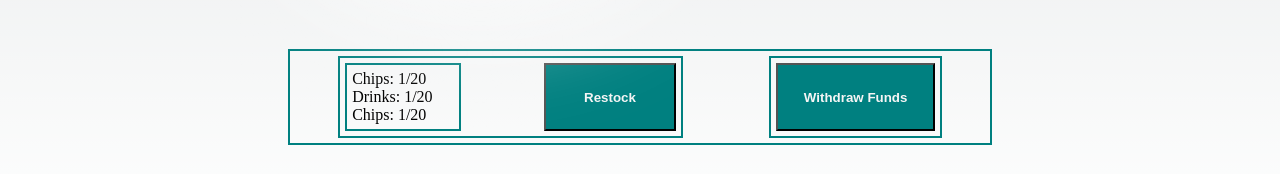
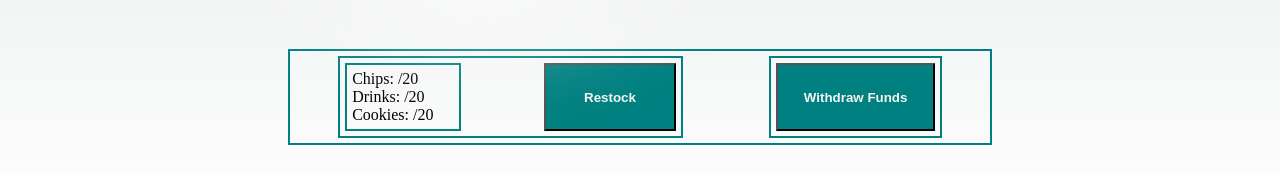
Before and after one commit to daryle-tan/vending-machine, a Next.js app in the folder client/: page / in a window 1280 px wide. Shown: the part 559-733 px from the top of the page. Built offline with nearby package versions, Linux system fonts and the light colour scheme; what wagmi would draw is missing.

Commit message:
displaying quantities in the Restock component

```diff
--- a/client/src/pages/Balance.js
+++ b/client/src/pages/Balance.js
@@ -10,10 +10,8 @@ function Balance({ state }) {
         // Call the getBalance function of the VendingMachine contract
         const contractBalance = await state.contract.getBalance()
         // Format the balance value as a string
-        const formattedBalance = await ethers.utils.formatEther(contractBalance)
-        // Update the balance in the UI
-        // const contractSpan = document.querySelector(".spanBalance")
-        // contractSpan.textContent = formattedBalance
+        const formattedBalance = ethers.utils.formatEther(contractBalance)
+        // Update the balance state
         setBalance(formattedBalance)
         console.log("balance", balance)
       }
@@ -24,7 +22,7 @@ function Balance({ state }) {
 
   useEffect(() => {
     getBalance()
-  }, [balance])
+  }, [state])
 
   return (
     <>
--- a/client/src/pages/Restock.js
+++ b/client/src/pages/Restock.js
@@ -1,18 +1,48 @@
 import styles from "../styles/Restock.module.css"
+import { useEffect, useState } from "react"
 
 function Restock({ state }) {
+  const [snackQuantities, setSnackQuantities] = useState({})
+
+  const getSnackInfo = async (snackName) => {
+    try {
+      const { contract } = state
+      if (contract) {
+        // Check if contract exists
+        const [quantity, price] = await contract.getSnack(snackName)
+        // Convert BigNumber to number
+        const quantityNum = parseInt(quantity._hex, 16)
+        // Update the snack quantities state
+        setSnackQuantities((prevQuantities) => ({
+          ...prevQuantities,
+          [snackName]: quantityNum,
+        }))
+      }
+    } catch (error) {
+      console.error(`Error getting ${snackName} info:`, error)
+    }
+  }
+
+  useEffect(() => {
+    const snackNames = ["chips", "drinks", "cookies"]
+    snackNames.forEach(getSnackInfo)
+  }, [state.contract])
+
   return (
     <>
       <div className={styles.RestockContainer}>
         <div className={styles.inventoryContainer}>
           <div className={styles.inventoryQty}>
-            <span className={styles.spanInventory}>Chips: </span>1/20
+            <span className={styles.spanInventory}>Chips: </span>
+            {snackQuantities["chips"]}/20
           </div>
           <div className={styles.inventoryQty}>
-            <span className={styles.spanInventory}>Drinks: </span>1/20
+            <span className={styles.spanInventory}>Drinks: </span>
+            {snackQuantities["drinks"]}/20
           </div>
           <div className={styles.inventoryQty}>
-            <span className={styles.spanInventory}>Chips: </span>1/20
+            <span className={styles.spanInventory}>Cookies: </span>
+            {snackQuantities["cookies"]}/20
           </div>
         </div>
         <button className={styles.restockButton}>Restock</button>
```
